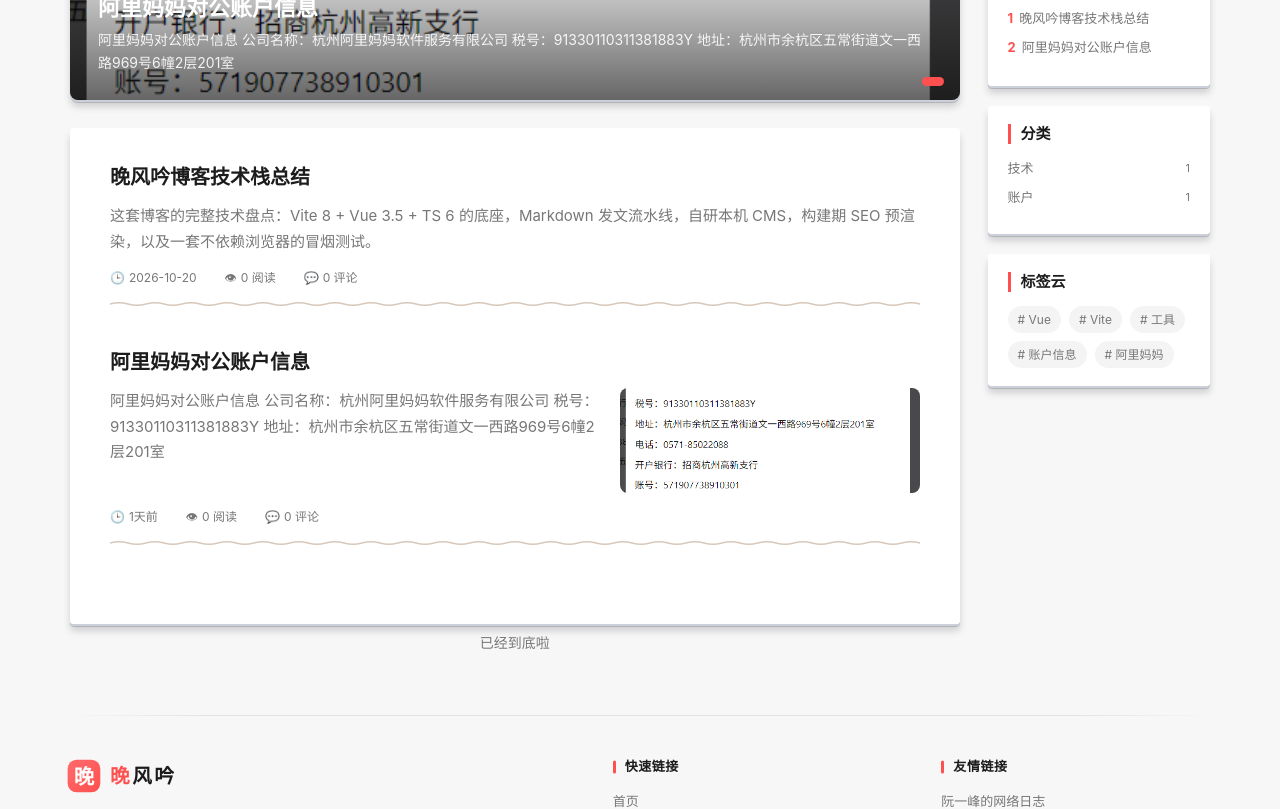
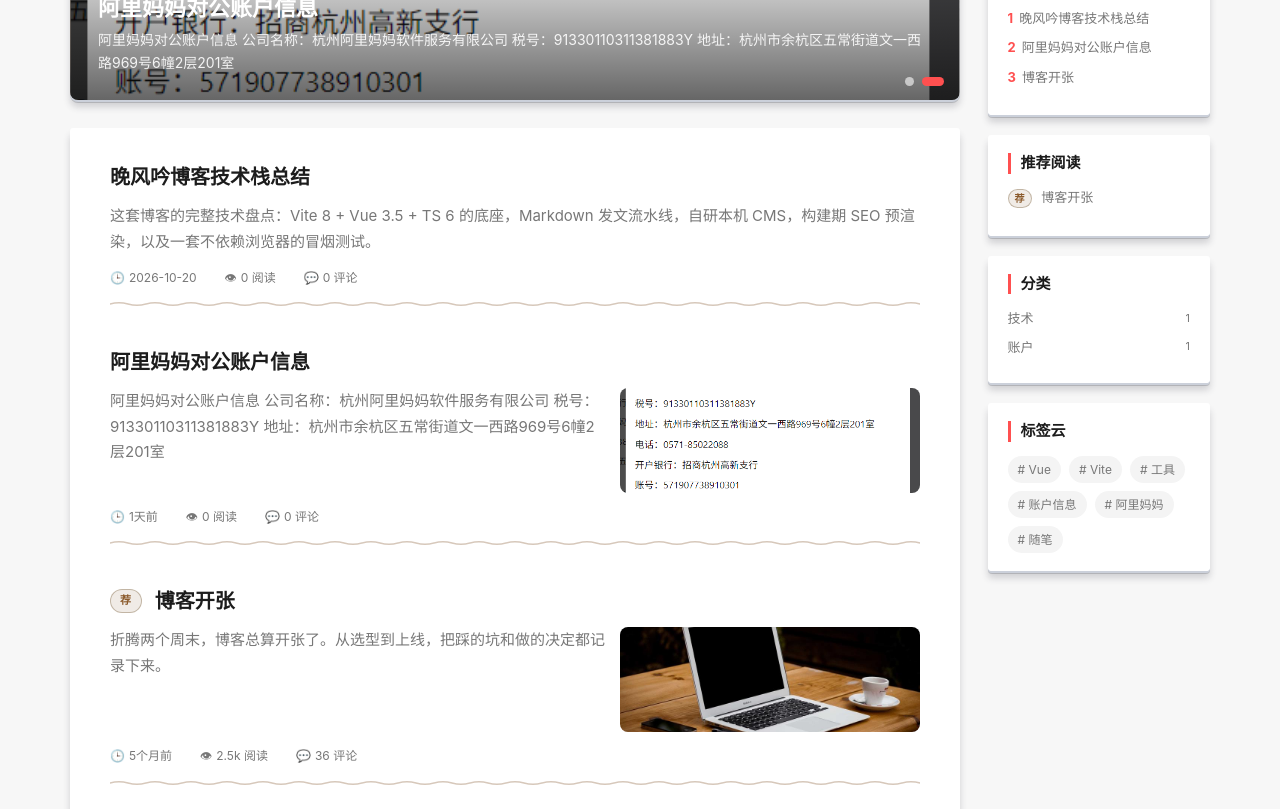
Before and after one commit to 769863269/wanfengyin-blog, a Vue app: page / in a window 1280 px wide. Shown: the part 300-1109 px from the top of the page. Built offline with nearby package versions, Linux system fonts and the light colour scheme.

Commit message:
post: 博客开张

```diff
--- a/src/data/posts.generated.ts
+++ b/src/data/posts.generated.ts
@@ -55,5 +55,25 @@
     "keywords": [],
     "seoDescription": "",
     "readingMinutes": 1
+  },
+  {
+    "slug": "blog-launch",
+    "title": "博客开张",
+    "excerpt": "折腾两个周末，博客总算开张了。从选型到上线，把踩的坑和做的决定都记录下来。",
+    "cover": "/images/covers/blog-launch.jpg",
+    "publishedTime": "09:25",
+    "publishedAt": "2026-04-01",
+    "views": 2461,
+    "commentCount": 36,
+    "tags": [
+      "随笔"
+    ],
+    "featured": true,
+    "pinned": false,
+    "category": "",
+    "author": "晚风吟",
+    "keywords": [],
+    "seoDescription": "",
+    "readingMinutes": 5
   }
 ]
```
Also changed, not shown: articles/2026-04-01-blog-launch.md (+1 -1 lines), src/data/posts.body.generated.ts (+1 -1 lines).
